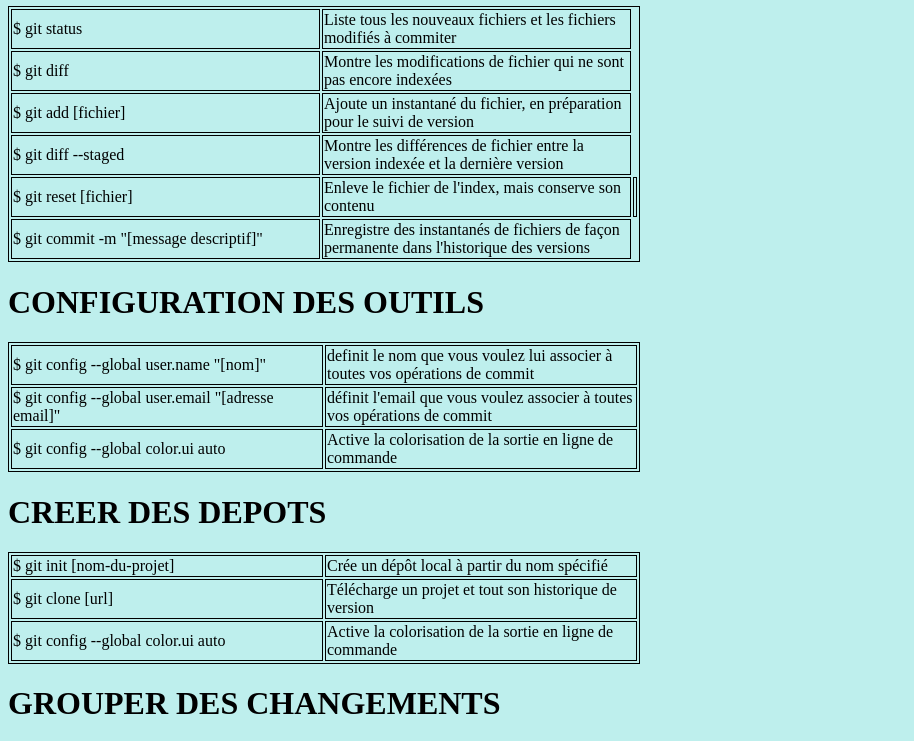
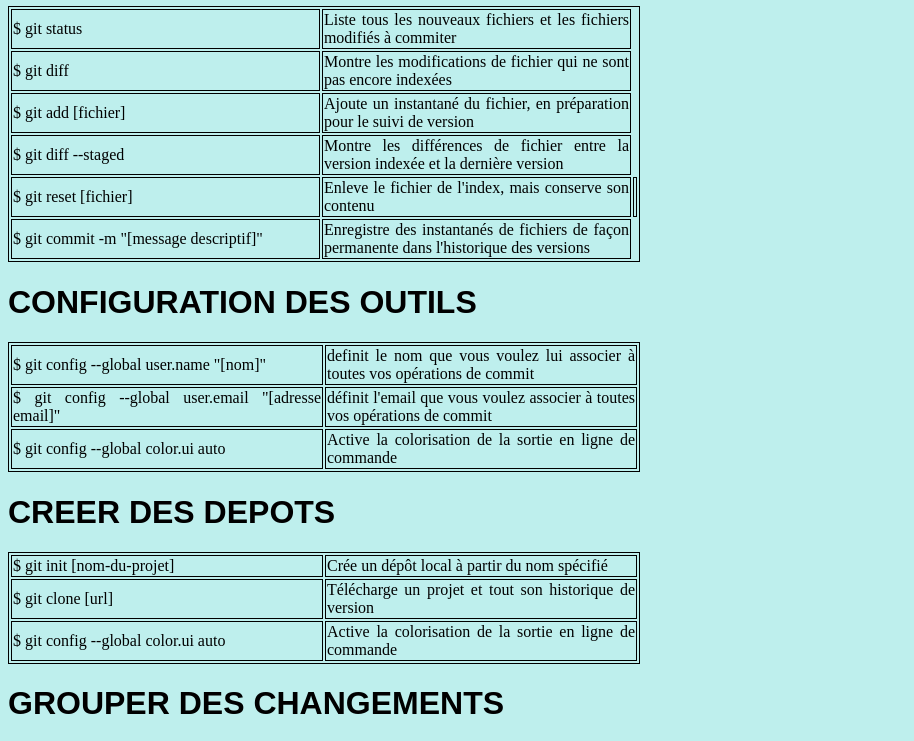
Before and after one commit to isabelle59/cheatSheetGit, a plain HTML site: page index.html in a window 1280 px wide. Shown: the part 446-1187 px from the top of the page, without its empty margins (0-914 px from the left). Drawn offline with Linux system fonts and the light colour scheme.

Commit message:
Fixe link to css

```diff
--- a/index.html
+++ b/index.html
@@ -3,10 +3,10 @@
 
 <html>
 
-    <head>
+    <head><meta name="viewport" content="width=device-width" />
 
         <meta charset="utf-8" />
-        <link rel="stylesheet" href="style.css" />
+        <link rel="stylesheet" href="style.css" type="text/css">
         <title>cheat sheet pour les nuls</title>
       </head>
 
--- a/style.css
+++ b/style.css
@@ -1,7 +1,7 @@
 body
 {
 background-color :#BEEFED ;
-text-align:justifyi;
+text-align:justify;
 /* texte  classique au centre sur fond uni-color*/
  }
 table
@@ -11,6 +11,7 @@ table
    border-style:solid;
    border-color:black;
    width:50%;
+
    }
   td
   /* format une ligne pour deux colonnes*/
@@ -24,12 +25,6 @@ table
 
 
 
-  <p>
-
- </p>
-</div>
-
-
 
 
 
@@ -37,3 +32,4 @@ h1
 {color:black;
 font-family: Arial,impact, comic;
 }
+@media only screen and (max-width:980px)
```
